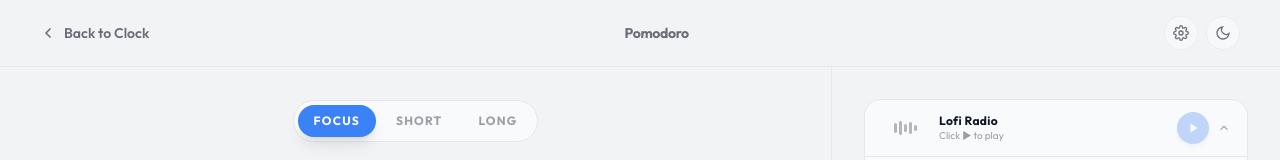
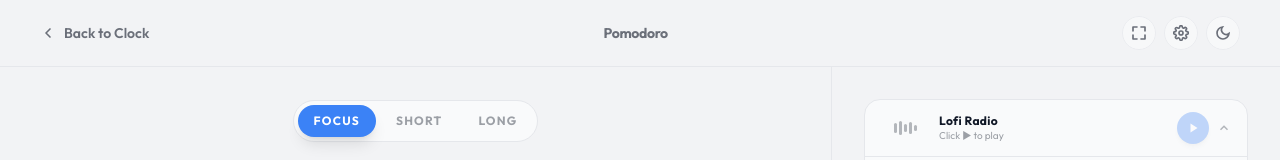
Before and after one commit to labib03/my-digital-clock, a Next.js app: page /pomodoro in a window 1280 px wide. Shown: the top 160 px of the page. Built offline with nearby package versions, Linux system fonts and the light colour scheme.

Commit message:
Revert music player to YouTube IFrame, add fullscreen toggle in Pomodoro, and cleanup Spotify/Jamendo experiments

```diff
--- a/app/pomodoro/_components/PomodoroHeader.tsx
+++ b/app/pomodoro/_components/PomodoroHeader.tsx
@@ -7,11 +7,20 @@ import Link from "next/link";
 interface PomodoroHeaderProps {
     isDark: boolean;
     cardBg: string;
+    isFullscreen: boolean;
     onToggleSettings: () => void;
     onToggleTheme: () => void;
+    onToggleFullscreen: () => void;
 }
 
-export default function PomodoroHeader({ isDark, cardBg, onToggleSettings, onToggleTheme }: PomodoroHeaderProps) {
+export default function PomodoroHeader({
+    isDark,
+    cardBg,
+    isFullscreen,
+    onToggleSettings,
+    onToggleTheme,
+    onToggleFullscreen
+}: PomodoroHeaderProps) {
     return (
         <header
             className="flex-shrink-0 z-20 flex items-center justify-between px-6 sm:px-10 py-4 border-b backdrop-blur-sm"
@@ -30,11 +39,26 @@ export default function PomodoroHeader({ isDark, cardBg, onToggleSettings, onTog
             <span className="text-sm font-bold tracking-tight opacity-60">Pomodoro</span>
 
             <div className="flex items-center gap-2">
+                {/* Fullscreen toggle */}
+                <button onClick={onToggleFullscreen}
+                    className={`p-2 rounded-full border ${cardBg} cursor-pointer opacity-60 hover:opacity-100 transition-all`}
+                    aria-label="Toggle Fullscreen">
+                    {isFullscreen ? (
+                        <svg xmlns="http://www.w3.org/2000/svg" width="16" height="16" viewBox="0 0 24 24" fill="none" stroke="currentColor" strokeWidth="2.5" strokeLinecap="round" strokeLinejoin="round">
+                            <path d="M8 3v3a2 2 0 0 1-2 2H3m18 0h-3a2 2 0 0 1-2-2V3m0 18v-3a2 2 0 0 1 2-2h3M3 16h3a2 2 0 0 1 2 2v3" />
+                        </svg>
+                    ) : (
+                        <svg xmlns="http://www.w3.org/2000/svg" width="16" height="16" viewBox="0 0 24 24" fill="none" stroke="currentColor" strokeWidth="2.5" strokeLinecap="round" strokeLinejoin="round">
+                            <path d="M15 3h6v6M9 21H3v-6M21 15v6h-6M3 9V3h6" />
+                        </svg>
+                    )}
+                </button>
+
                 {/* Settings toggle */}
                 <button onClick={onToggleSettings}
                     className={`p-2 rounded-full border ${cardBg} cursor-pointer opacity-60 hover:opacity-100 transition-all`}
                     aria-label="Settings">
-                    <svg xmlns="http://www.w3.org/2000/svg" width="16" height="16" viewBox="0 0 24 24" fill="none" stroke="currentColor" strokeWidth="2">
+                    <svg xmlns="http://www.w3.org/2000/svg" width="16" height="16" viewBox="0 0 24 24" fill="none" stroke="currentColor" strokeWidth="2.5">
                         <circle cx="12" cy="12" r="3" />
                         <path d="M19.4 15a1.65 1.65 0 0 0 .33 1.82l.06.06a2 2 0 0 1-2.83 2.83l-.06-.06a1.65 1.65 0 0 0-1.82-.33 1.65 1.65 0 0 0-1 1.51V21a2 2 0 0 1-4 0v-.09A1.65 1.65 0 0 0 9 19.4a1.65 1.65 0 0 0-1.82.33l-.06.06a2 2 0 0 1-2.83-2.83l.06-.06A1.65 1.65 0 0 0 4.68 15a1.65 1.65 0 0 0-1.51-1H3a2 2 0 0 1 0-4h.09A1.65 1.65 0 0 0 4.6 9a1.65 1.65 0 0 0-.33-1.82l-.06-.06a2 2 0 0 1 2.83-2.83l.06.06A1.65 1.65 0 0 0 9 4.68a1.65 1.65 0 0 0 1-1.51V3a2 2 0 0 1 4 0v.09a1.65 1.65 0 0 0 1 1.51 1.65 1.65 0 0 0 1.82-.33l.06-.06a2 2 0 0 1 2.83 2.83l-.06.06A1.65 1.65 0 0 0 19.4 9a1.65 1.65 0 0 0 1.51 1H21a2 2 0 0 1 0 4h-.09a1.65 1.65 0 0 0-1.51 1z" />
                     </svg>
@@ -45,14 +69,14 @@ export default function PomodoroHeader({ isDark, cardBg, onToggleSettings, onTog
                     className={`p-2 rounded-full border ${cardBg} cursor-pointer opacity-60 hover:opacity-100 transition-all`}
                     aria-label="Toggle theme">
                     {isDark
-                        ? <svg xmlns="http://www.w3.org/2000/svg" width="16" height="16" viewBox="0 0 24 24" fill="none" stroke="currentColor" strokeWidth="2">
+                        ? <svg xmlns="http://www.w3.org/2000/svg" width="16" height="16" viewBox="0 0 24 24" fill="none" stroke="currentColor" strokeWidth="2.5">
                             <circle cx="12" cy="12" r="5" />
                             <line x1="12" y1="1" x2="12" y2="3" /><line x1="12" y1="21" x2="12" y2="23" />
                             <line x1="4.22" y1="4.22" x2="5.64" y2="5.64" /><line x1="18.36" y1="18.36" x2="19.78" y2="19.78" />
                             <line x1="1" y1="12" x2="3" y2="12" /><line x1="21" y1="12" x2="23" y2="12" />
                             <line x1="4.22" y1="19.78" x2="5.64" y2="18.36" /><line x1="18.36" y1="5.64" x2="19.78" y2="4.22" />
                         </svg>
-                        : <svg xmlns="http://www.w3.org/2000/svg" width="16" height="16" viewBox="0 0 24 24" fill="none" stroke="currentColor" strokeWidth="2">
+                        : <svg xmlns="http://www.w3.org/2000/svg" width="16" height="16" viewBox="0 0 24 24" fill="none" stroke="currentColor" strokeWidth="2.5">
                             <path d="M21 12.79A9 9 0 1 1 11.21 3 7 7 0 0 0 21 12.79z" />
                         </svg>
                     }
--- a/app/pomodoro/page.tsx
+++ b/app/pomodoro/page.tsx
@@ -22,6 +22,7 @@ export default function PomodoroPage() {
     const [customFocus, setCustomFocus] = useState(25);
     const [showSettings, setShowSettings] = useState(false);
     const [sound, setSound] = useState<SoundOption>("off");
+    const [isFullscreen, setIsFullscreen] = useState(false);
 
     // ── Refs ───────────────────────────────────────────────────────────────
     const workerRef = useRef<Worker | null>(null);
@@ -140,6 +141,27 @@ export default function PomodoroPage() {
         return () => { document.title = "Mawaqit"; };
     }, [timeLeft, running, current.label]);
 
+    // ── Fullscreen Logic ───────────────────────────────────────────────────
+    const toggleFullscreen = useCallback(() => {
+        if (!document.fullscreenElement) {
+            document.documentElement.requestFullscreen().catch(() => { });
+            setIsFullscreen(true);
+        } else {
+            if (document.exitFullscreen) {
+                document.exitFullscreen();
+                setIsFullscreen(false);
+            }
+        }
+    }, []);
+
+    useEffect(() => {
+        const handleFullscreenChange = () => {
+            setIsFullscreen(!!document.fullscreenElement);
+        };
+        document.addEventListener("fullscreenchange", handleFullscreenChange);
+        return () => document.removeEventListener("fullscreenchange", handleFullscreenChange);
+    }, []);
+
     // ── Theme tokens — mirrors clock page exactly ──────────────────────────
     const bg = isDark ? "bg-[#0A0A0A]" : "bg-[#F2F3F5]";
     const text = isDark ? "text-[#F5F5F5]" : "text-[#111827]";
@@ -152,8 +174,10 @@ export default function PomodoroPage() {
             <PomodoroHeader
                 isDark={isDark}
                 cardBg={cardBg}
+                isFullscreen={isFullscreen}
                 onToggleSettings={() => setShowSettings(s => !s)}
                 onToggleTheme={() => setIsDark(d => !d)}
+                onToggleFullscreen={toggleFullscreen}
             />
 
             <SettingsPanel
```
